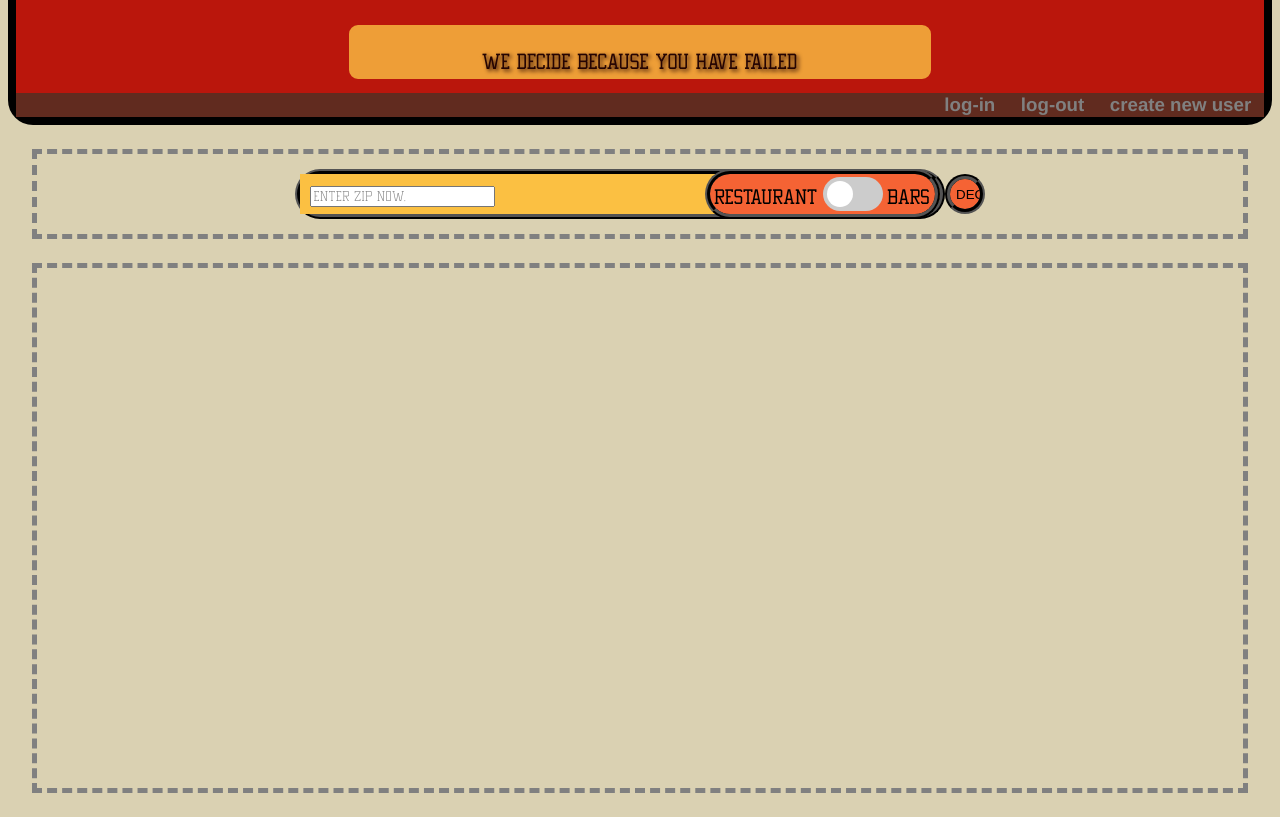
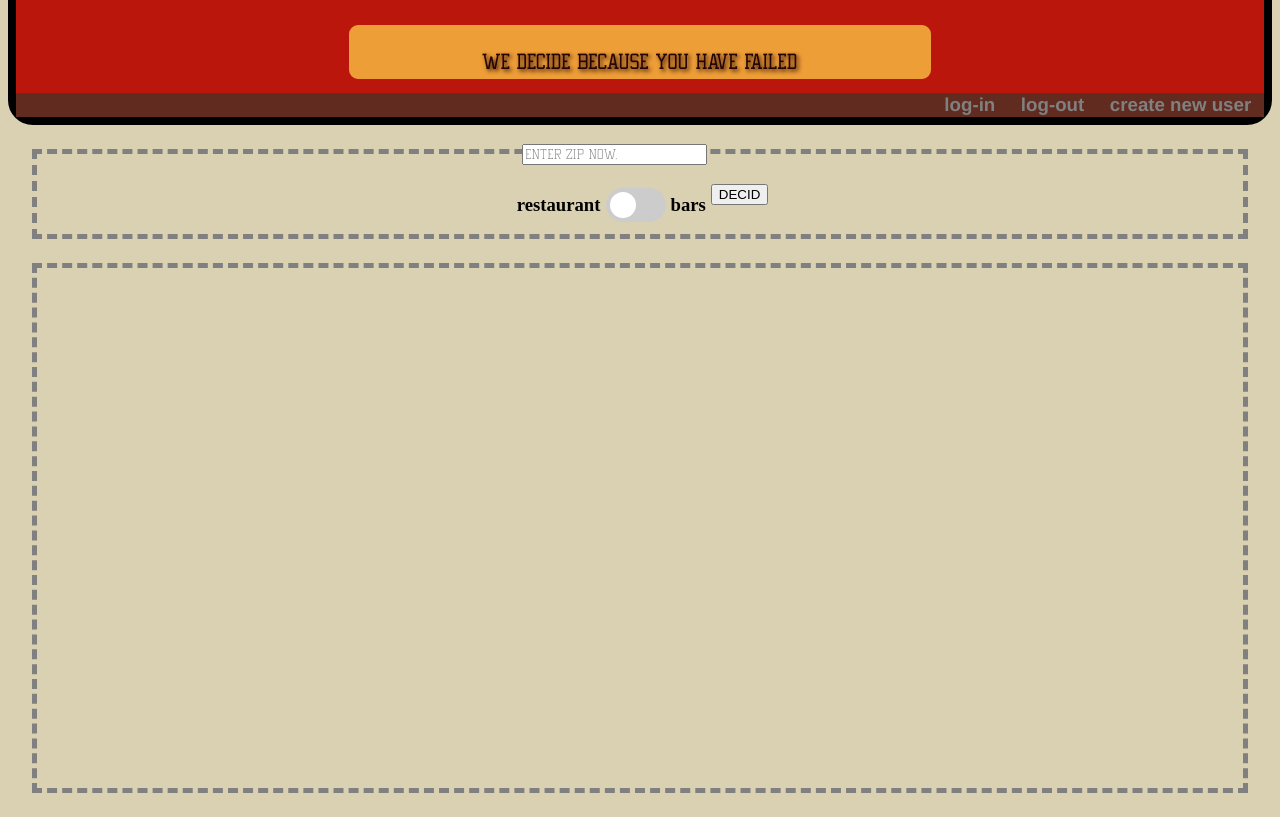
Before and after one commit to front-end-template-decidr/front_end_collection, a plain HTML site: page index.html in a window 1280 px wide. Shown: the part 123-940 px from the top of the page. Drawn offline with Linux system fonts and the light colour scheme.

Commit message:
something is wrong

```diff
--- a/css/style.css
+++ b/css/style.css
@@ -5,14 +5,9 @@
 strongBorder
 phraseGen
 loginModule
-searchBar
-search
-submit
-togggleBar
 toggleHolder
 toggleHolderText
 zipInput
-zipBar
 */
 
 
@@ -31,7 +26,6 @@
 body {
 
   background-color: rgba(214, 204, 169, .89);
-
 
 }
 
@@ -138,13 +132,8 @@
   justify-content: flex-end;
   align-items: center;
   background-color: #612B1F;
-<<<<<<< HEAD
-  border-radius: 0 0 25px 25px;
-
-=======
-  border-radius: 0 0 23px 23px;
+  border-radius: 0, 0, 25px, 25px;
  /* padding: 10px;*/
->>>>>>> 3ead358933e6ee9c1af4e98d50bb303e84ff81a5
 }
 
 .loginModule {
@@ -154,11 +143,7 @@
   text-transform: lowercase;
   color: black, opacity: .8;
   border-radius: 4px;
-<<<<<<< HEAD
-  border-radius: 0 0 25px 25px;
-=======
-  border-radius: 0 0 23px 23px;
->>>>>>> 3ead358933e6ee9c1af4e98d50bb303e84ff81a5
+  border-radius: 0, 0, 25px, 25px;
 }
 
 .loginModule:hover {
@@ -176,20 +161,6 @@
   margin: 3vh;
 }
 
-#search {
-  height: 5vh;
-  width: 50vw;
-  display: flex;
-  flex-direction: column;
-  flex-flow: row;
-  justify-content: space-between;
-  align-items: center;
-  background: #FBC042;
-  border-radius: 28px;
-  border: 5px ridge black;
-
-}
-
 displayResults {
   height: 65vh;
   display: flex;
@@ -200,24 +171,6 @@
   border: 5px grey dashed;
   margin: 3vh;
 }
-
-#submitButton {
-    width: 5vh;
-    height: 5vh;
-    -moz-border-radius: 50%;
-    -webkit-border-radius: 50%;
-    border-radius: 50%;
-    background: #F56334;
-    border-width:5px;
-    border-style:groove;
-    text-align: center;
-
-}
-
-#submitButton:hover {
-  filter: drop-shadow(8px 8px 10px #BA160C);
-}
-
 
 
 .toggleHolder {
@@ -232,7 +185,6 @@
 .toggleHolderText {
   padding: 5px;
   text-transform: lowercase;
-  font-family: 'Undergrad-UltraThin', sans-serif;
 }
 
 .zipInput::-webkit-input-placeholder {
@@ -252,34 +204,6 @@
 }
 
 
-#zipBar {
-
-
-  height: 5vh;
-  background: #FBC042;
-  display: flex;
-  flex-direction: column;
-  flex-flow: row;
-  justify-content: center;
-  align-items: center;
-
-
-
-
-}
-
-#toggleBar {
-  height: 5vh;
-  border-radius: 25px;
-  border: 5px ridge black;
-  background: #F56334;
-  display: flex;
-  flex-direction: column;
-  flex-flow: row;
-  justify-content: flex-end;
-  align-items: center;
-
-}
 
 
 
```
